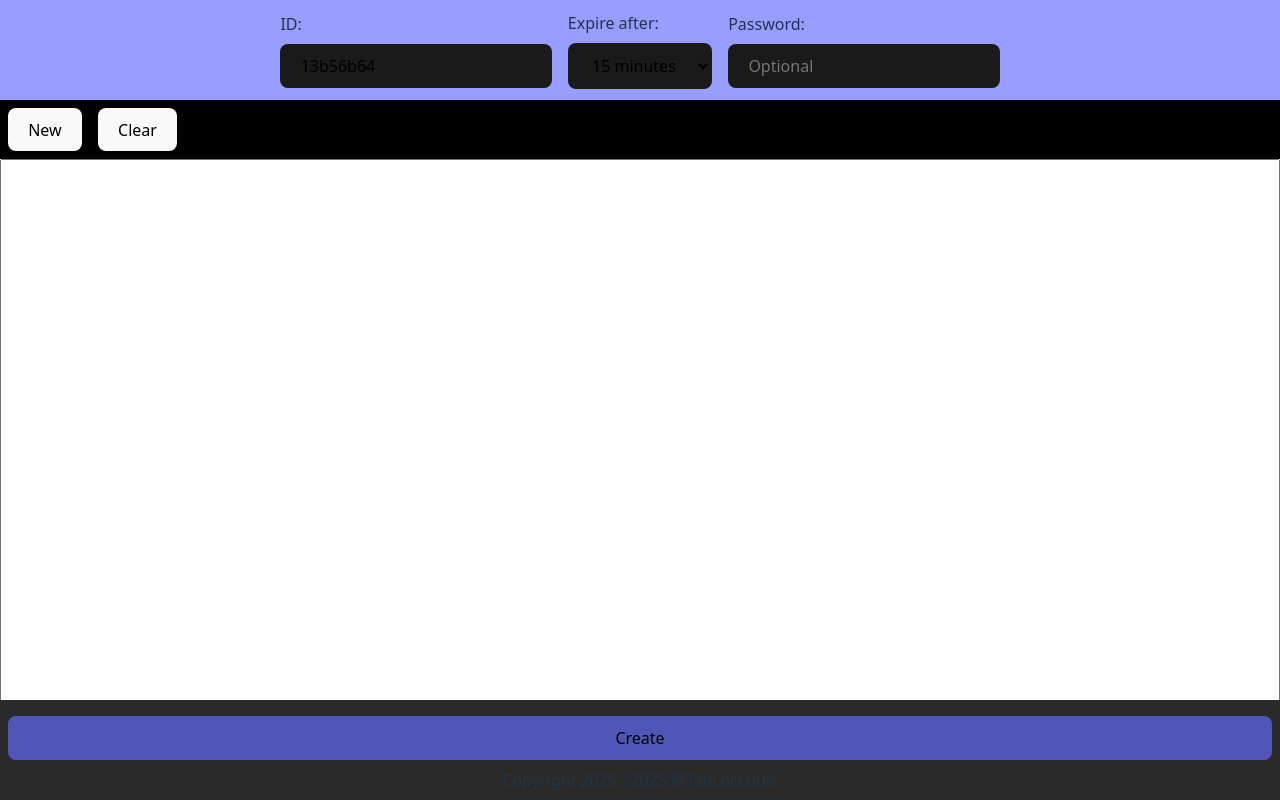
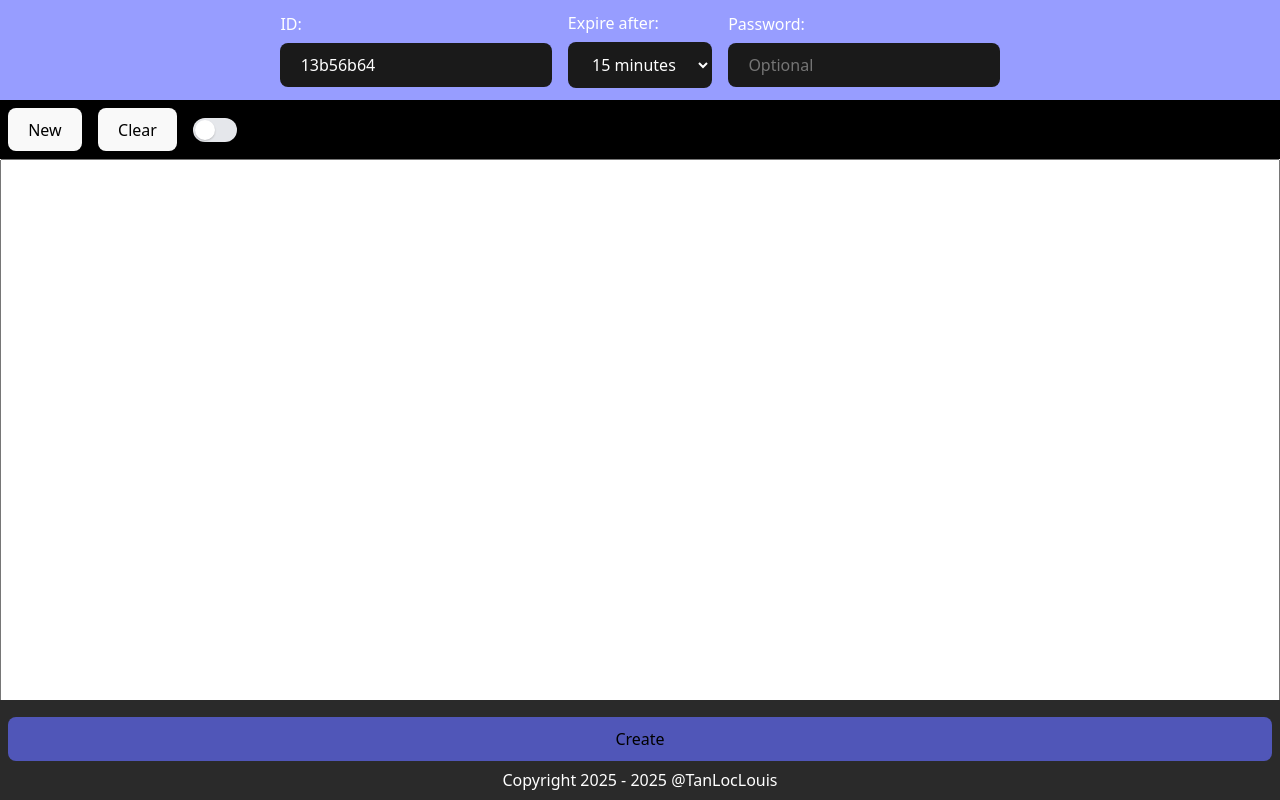
Before and after one commit to TanLocLouis/quikbin, a React (Vite) app: page / in a window 1280 px wide. Built offline with nearby package versions, Linux system fonts and the light colour scheme.

Commit message:
validate data in server.js

```diff
--- /dev/null
+++ b/src/components/Switch.jsx
@@ -0,0 +1,119 @@
+import { useMemo, useState } from 'react';
+
+/**
+ * Reusable Switch component
+ * - Controlled via `checked` + `onChange`
+ * - Or uncontrolled via `defaultChecked`
+ * - Accessible: role="switch", aria-checked, keyboard/touch/mouse
+ * - Sizes: sm | md | lg
+ */
+export default function Switch({
+	checked,
+	defaultChecked = false,
+	onChange,
+	disabled = false,
+	size = 'md', // 'sm' | 'md' | 'lg'
+	id,
+	label, // optional text shown to the right
+	className,
+	activeColor = 'var(--main-color, #22c55e)',
+	inactiveColor = '#e5e7eb',
+	knobColor = '#ffffff',
+	ariaLabel, // when no visible label is provided
+}) {
+	const isControlled = typeof checked === 'boolean';
+	const [internal, setInternal] = useState(defaultChecked);
+	const isOn = isControlled ? checked : internal;
+
+	const autoId = useMemo(
+		() => id || `switch-${Math.random().toString(36).slice(2, 9)}`,
+		[id]
+	);
+
+	const sizes = {
+		sm: { trackW: 36, trackH: 20, knob: 16, pad: 2 },
+		md: { trackW: 44, trackH: 24, knob: 20, pad: 2 },
+		lg: { trackW: 56, trackH: 32, knob: 28, pad: 2 },
+	};
+	const s = sizes[size] || sizes.md;
+	const translateX = isOn ? s.trackW - s.knob - s.pad * 2 : 0;
+
+	function toggle(next, event) {
+		if (disabled) return;
+		if (!isControlled) setInternal(next);
+		if (onChange) onChange(next, event);
+	}
+
+	function handleClick(e) {
+		toggle(!isOn, e);
+	}
+
+	function handleKeyDown(e) {
+		if (e.key === 'Enter' || e.key === ' ') {
+			e.preventDefault();
+			toggle(!isOn, e);
+		}
+	}
+
+	const trackStyle = {
+		width: s.trackW,
+		height: s.trackH,
+		borderRadius: 9999,
+		background: isOn ? activeColor : inactiveColor,
+		position: 'relative',
+		transition: 'background 120ms ease',
+		outline: 'none',
+		border: 'none',
+		cursor: disabled ? 'not-allowed' : 'pointer',
+		opacity: disabled ? 0.6 : 1,
+		padding: s.pad,
+		boxSizing: 'border-box',
+		display: 'inline-flex',
+		alignItems: 'center',
+	};
+
+	const knobStyle = {
+		position: 'absolute',
+		top: s.pad,
+		left: s.pad,
+		width: s.knob,
+		height: s.knob,
+		borderRadius: 9999,
+		background: knobColor,
+		boxShadow: '0 1px 2px rgba(0,0,0,0.2)',
+		transform: `translateX(${translateX}px)`,
+		transition: 'transform 140ms ease',
+		willChange: 'transform',
+	};
+
+	return (
+		<label
+			htmlFor={autoId}
+			style={{
+				display: 'inline-flex',
+				alignItems: 'center',
+				gap: 8,
+				userSelect: 'none',
+			}}
+			className={className}
+		>
+			<button
+				id={autoId}
+				type="button"
+				role="switch"
+				aria-checked={isOn}
+				aria-disabled={disabled}
+				aria-label={label ? undefined : ariaLabel || 'Toggle'}
+				onClick={handleClick}
+				onKeyDown={handleKeyDown}
+				style={trackStyle}
+				disabled={disabled}
+			>
+				<span aria-hidden="true" style={knobStyle} />
+			</button>
+			{label ? (
+				<span style={{ fontSize: 14 }}>{label}</span>
+			) : null}
+		</label>
+	);
+}
--- a/src/create.jsx
+++ b/src/create.jsx
@@ -2,6 +2,7 @@ import { useEffect, useRef, useState } from 'react';
 import { v4 as uuidv4 } from 'uuid';
 import axios from 'axios';
 import './create.css';
+import Switch from './components/Switch';
 
 function Create() {
   const expireList = {
@@ -16,21 +17,11 @@ function Create() {
   };
 
   const [data, setData]= useState({
+    id: uuidv4().slice(0, 8),
     text: "",
-    id: uuidv4().slice(0, 8),
     password: "",
     expireTime: expireList['15 minutes'],
-    createdAt: "",
-    closeBinAt: "",
   });
-
-  // Text area state
-  const handleTextChanged = (e) => {
-    setData({
-      ...data,
-      text: e.target.value,
-    })
-  }
 
   // ID state
   const textAreaRef = useRef(null);
@@ -46,6 +37,14 @@ function Create() {
     setData({
       ...data,
       id: e.target.value,
+    })
+  }
+
+  // Text area state
+  const handleTextChanged = (e) => {
+    setData({
+      ...data,
+      text: e.target.value,
     })
   }
 
@@ -81,7 +80,7 @@ function Create() {
       console.log(error);
 
       if (error.status == 400) {
-        alert('ID already exists. Please choose another ID.');
+        alert(error.response.data.message);
         return;
       }
     });
@@ -130,6 +129,7 @@ function Create() {
           <button onClick={handleNew}>New</button>
           <button style={{"display": "none"}}>Copy Link</button>
           <button onClick={handleClear}>Clear</button>
+          <Switch />
         </div>
         <textarea style={{"width": "100vw", "height": "calc(100vh - 250px)", "boxSizing": "border-box", "padding": "1em", "fontSize": "1.5em", "resize": "none"}}
                   onChange={handleTextChanged}
--- a/src/index.css
+++ b/src/index.css
@@ -6,7 +6,7 @@
 
 :root {
   font-family: system-ui, Avenir, Helvetica, Arial, sans-serif;
-  line-height: 1.5;
+
   font-weight: 400;
 
   color-scheme: light dark;
@@ -71,6 +71,9 @@ button:focus-visible {
   button {
     background-color: #f9f9f9;
   }
+  input, select, label {
+    color: #ffffff;
+  }
 }
 
 
```
Also changed, not shown: 2 other files (tests, documents, lock files or other folders).
